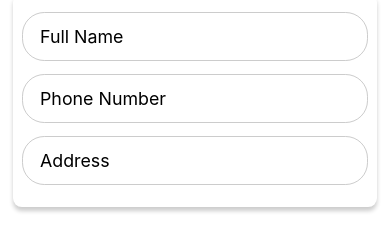
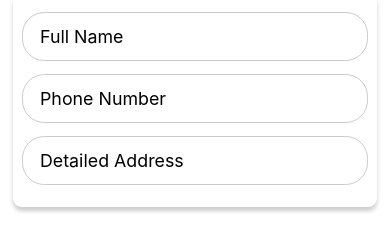
Before and after one commit to jjwebdev1865/react-native-learning-ecommerce-app, a React Native app: screen /CheckoutScreen in a window 390 px wide. Shown: the part 71-306 px from the top of the page. Built offline with nearby package versions, Linux system fonts and the light colour scheme.

Commit message:
section: 9 - yup validation and form error handling

```diff
--- a/package.json
+++ b/package.json
@@ -10,6 +10,7 @@
   },
   "dependencies": {
     "@expo/vector-icons": "15.0.3",
+    "@hookform/resolvers": "5.2.2",
     "@react-navigation/bottom-tabs": "7.4.9",
     "@react-navigation/native": "7.1.18",
     "@react-navigation/stack": "7.4.10",
@@ -18,12 +19,14 @@
     "expo-font": "~14.0.9",
     "expo-status-bar": "~3.0.8",
     "react": "19.1.0",
+    "react-hook-form": "7.65.0",
     "react-native": "0.81.4",
     "react-native-flash-message": "0.4.2",
     "react-native-safe-area-context": "~5.6.0",
     "react-native-screens": "~4.16.0",
     "react-native-size-matters": "0.4.2",
-    "react-redux": "9.2.0"
+    "react-redux": "9.2.0",
+    "yup": "1.7.1"
   },
   "devDependencies": {
     "@types/react": "~19.1.0",
--- /dev/null
+++ b/src/components/inputs/AppTextInputController.tsx
@@ -0,0 +1,62 @@
+import { StyleSheet, Text, View } from "react-native";
+import React from "react";
+import { Controller } from "react-hook-form";
+import AppTextInput from "./AppTextInput";
+import { AppColors } from "../../styles/colors";
+import AppText from "../texts/AppText";
+import { scale, verticalScale } from "react-native-size-matters";
+
+
+interface IAppTextInputControllerProps {
+  control: any;
+  name: string;
+  rules: any;
+  placeholder: string;
+  secureTextEntry?: boolean;
+  keyboardType?: any;
+}
+
+const AppTextInputController = ({
+  control,
+  name,
+  rules,
+  placeholder,
+  secureTextEntry,
+  keyboardType,
+}: IAppTextInputControllerProps) => {
+  return (
+    <Controller
+      control={control}
+      name={name}
+      rules={rules}
+      render={({ field: { onChange, value }, fieldState: { error } }) => (
+        <>
+          <AppTextInput
+            value={value}
+            onChangeText={onChange}
+            placeholder={placeholder}
+            secureTextEntry={secureTextEntry}
+            keyboardType={keyboardType}
+            style={error && styles.errorInput}
+          />
+          {error && <AppText style={styles.textError}>{error.message}</AppText>}
+        </>
+      )}
+    />
+  );
+};
+
+export default AppTextInputController;
+
+const styles = StyleSheet.create({
+  errorInput: {
+    borderColor: AppColors.red,
+  },
+  textError: {
+    color: AppColors.red,
+    fontSize: scale(12),
+    textAlign: "center",
+    marginBottom: verticalScale(10),
+    marginTop: -verticalScale(5),
+  },
+});
--- a/src/screens/cart/CheckoutScreen.tsx
+++ b/src/screens/cart/CheckoutScreen.tsx
@@ -1,4 +1,4 @@
-import { StyleSheet, Text, View } from "react-native";
+import { Alert, StyleSheet, View } from "react-native";
 import React from "react";
 import AppSafeView from "../../components/views/AppSafeView";
 import {
@@ -7,26 +7,64 @@ import {
 } from "../../styles/sharedStyles";
 import { scale, verticalScale } from "react-native-size-matters";
 import { AppColors } from "../../styles/colors";
-import AppTextInput from "../../components/inputs/AppTextInput";
 import AppButton from "../../components/buttons/AppButton";
 import { IS_ANDROID, IS_IOS } from "../../constants/constant";
+import AppTextInputController from "../../components/inputs/AppTextInputController";
+import { useForm } from "react-hook-form";
+import * as yup from "yup";
+import { yupResolver } from "@hookform/resolvers/yup";
+
+const schema = yup
+  .object({
+    fullName: yup
+      .string()
+      .required("Name is required")
+      .min(3, "Name is too short"),
+    phoneNumber: yup
+      .string()
+      .required("Phone number is required")
+      .matches(/^[0-9]+$/, "Must be only digits")
+      .min(10, "Phone number is too short"),
+    detailedAddress: yup
+      .string()
+      .required("Address is required")
+      .min(15, "Address is too short"),
+  })
+  .required();
 
 const CheckoutScreen = () => {
+  const { control, handleSubmit } = useForm({
+    resolver: yupResolver(schema),
+  });
+
+  const saveOrder = (data: any) => {
+    Alert.alert("Order Placed", data);
+    console.log("Order Data: ", data);
+  };
   return (
     <AppSafeView>
       <View style={{ paddingHorizontal: sharedPaddingHorizontal }}>
         <View style={styles.inputsContainer}>
-          <AppTextInput placeholder="Full Name" />
-          <AppTextInput placeholder="Phone Number" />
-          <AppTextInput placeholder="Address" />
+          <AppTextInputController
+            placeholder="Full Name"
+            name="fullName"
+            control={control}
+          />
+          <AppTextInputController
+            placeholder="Phone Number"
+            name="phoneNumber"
+            control={control}
+          />
+          <AppTextInputController
+            placeholder="Detailed Address"
+            name="detailedAddress"
+            control={control}
+          />
         </View>
       </View>
 
       <View style={styles.buttonContainer}>
-        <AppButton
-          title="Confirm"
-          onPress={() => console.log("Confirm checkout clicked")}
-        />
+        <AppButton title="Confirm" onPress={handleSubmit(saveOrder)} />
       </View>
     </AppSafeView>
   );
```
Also changed, not shown: 1 other file (tests, documents, lock files or other folders).
